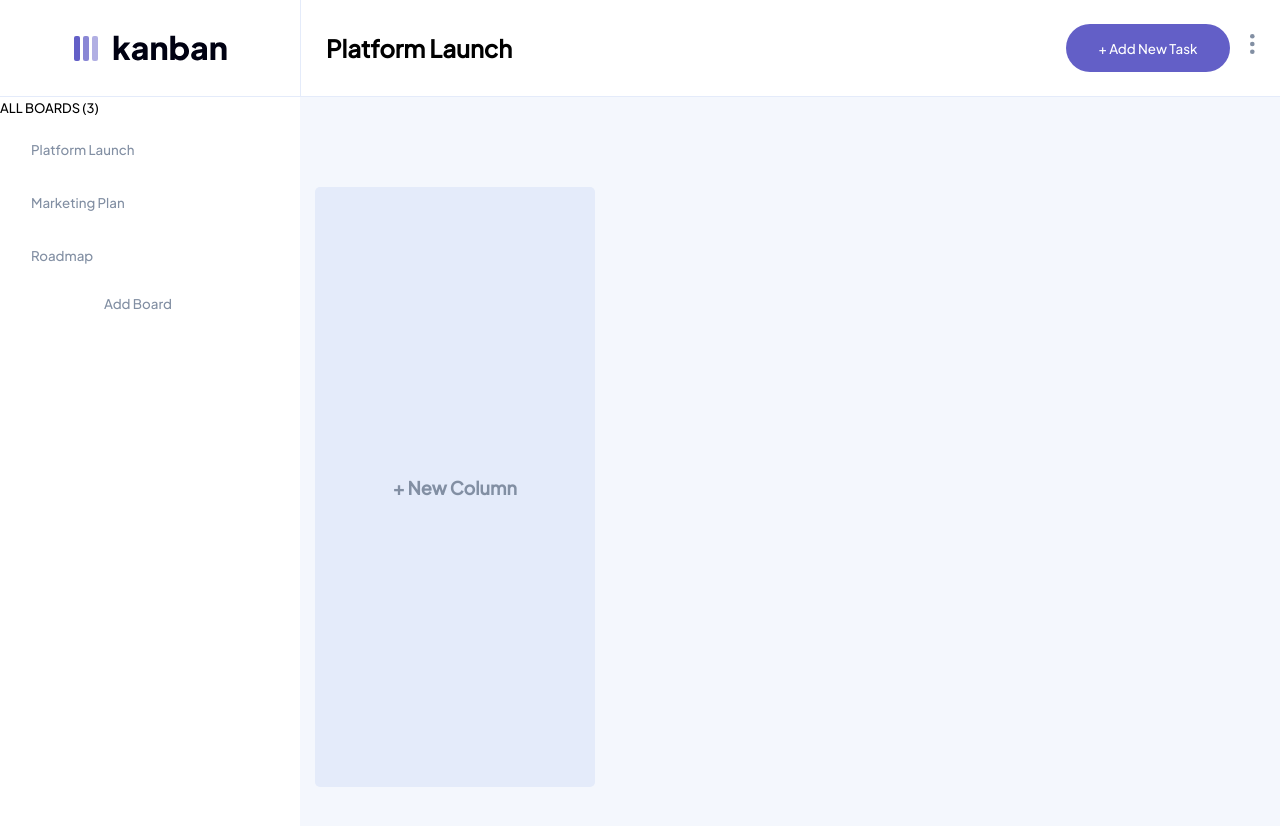
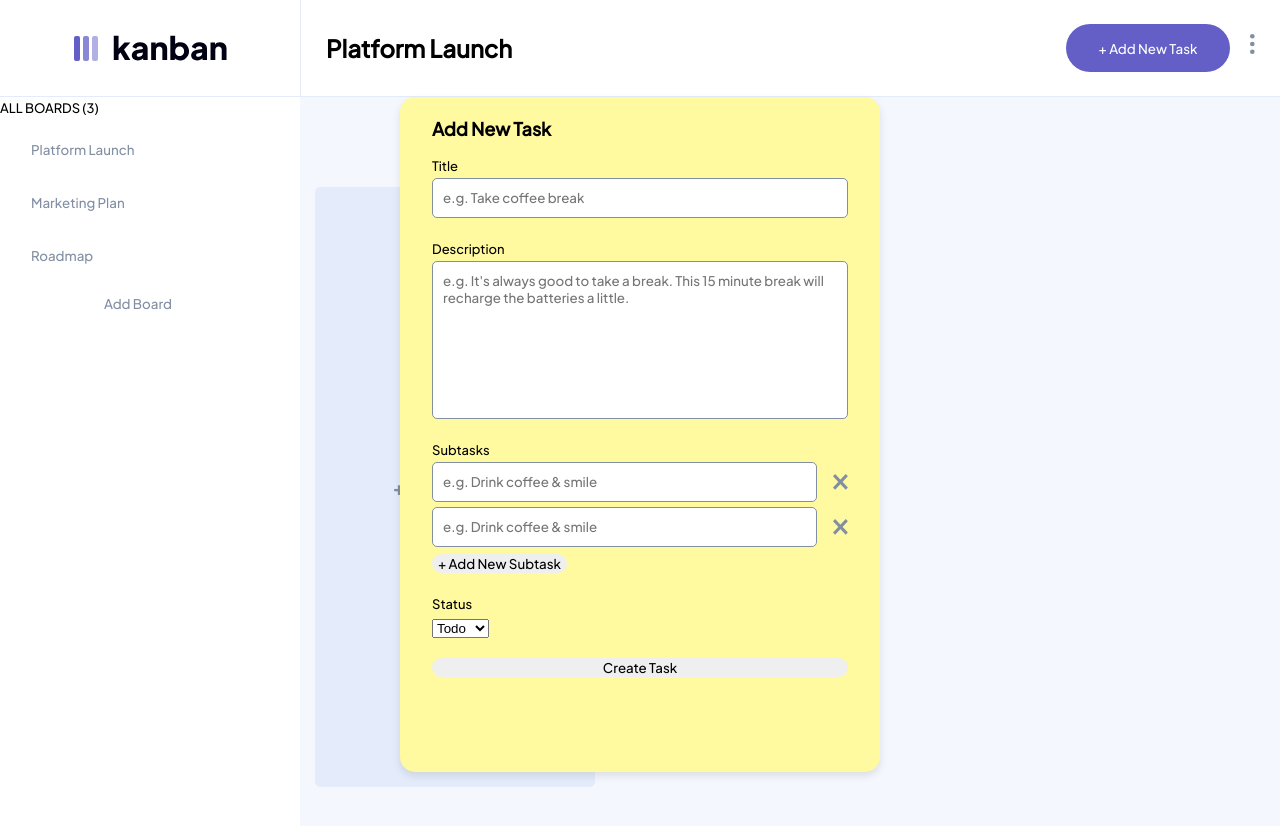
Before and after one commit to CedricCyber/Kanban-Task-Manager-App, a React (Vite) app: page / in a window 1280 px wide. Shown: the top 826 px of the page. Built offline with nearby package versions, Linux system fonts and the light colour scheme.

Commit message:
added new task form. Todo: fix submit rerender

```diff
--- a/src/App.jsx
+++ b/src/App.jsx
@@ -5,41 +5,24 @@ import TaskList from "./components/TaskList";
 import logoDark from "./assets/logo-dark.svg";
 import logoLight from "./assets/logo-light.svg";
 import settingsIcon from "./assets/icon-vertical-ellipsis.svg";
-import boardImageGrey from "./assets/icon-board.svg";
-import boardImageWhite from "./assets/icon-board-white.svg";
-import boardImagePurple from "./assets/icon-board-purple.svg";
+import crossSvg from "./assets/icon-cross.svg";
 import addTask from "./assets/icon-board.svg";
-import Route2 from "./components/Route2"; // Todo pass function as props to button in titlebar component to add task
+import SubtaskInput from "./components/SubtaskInput";
 export default function App() {
+  // ------------------------------------------- state ----------------------------------------->
   // Data from JSON file (Taskboards)
   const [taskBoards, setTaskBoards] = useState(data.boards);
+  console.log(taskBoards);
+  // current index of rendered task board
   const [currentIndex, setCurrentIndex] = useState(0);
-  console.log(taskBoards);
-  // const newArrayItem = document.getElementById("newArrayItem");
+  console.log(currentIndex);
 
-  // setTaskBoards((prevTaskBoards) => {[
-  // ...prevTaskBoards.map((board)=>{
-  // ...board, columns: [
-  //   ...columns,
-  //   {
-  //     name:
-  //     tasks:
-  //   }
-  // ]
-  // })
-  // ]
-  //
-  //
-  // });))
+  const [subtasksForm, setSubtasksForms] = useState([
+    <SubtaskInput key={0} />,
+    <SubtaskInput key={1} />,
+  ]);
 
-  // const [array, setArray] = useState(["apple", "orange", "bananna"]);
-  // console.log(array);
-  // function deleteItem() {
-  //   return setArray(array.filter((a) => a !== "apple")), console.log(array);
-  // }
-  // function getInput() {
-  //   return console.log(newArrayItem.value);
-  // }
+  //------------------------------------------- functions ----------------------------------------->
   // function to conditionally render the task bar
   // addes a new board to taskBoards array
   // Todo: create interface to add new board dynamically
@@ -106,23 +89,12 @@ export default function App() {
   const updateCurrentIndex = (index) => {
     setCurrentIndex(index), console.log(index);
   };
-  // console.log(taskBoards);
 
-  // adds a new column to the current board
-
-  // const addColumn = () => {
-  //   // THIS WORKS!
-  //   return setTaskBoards((prevBoards) => ({
-  //     ...prevBoards.map((board, index) => {
-  //       console.log(board.columns.map((column) => console.log(column)));
-  //     }),
-  //   }));
-  // };
   // add a new column to the current board
   const addColumn = () => {
     return setTaskBoards((prevBoards) => [
       ...prevBoards.map((board, index) => {
-        if (index === currentIndex) {
+        if (index == currentIndex) {
           return {
             ...board,
             columns: [
@@ -208,14 +180,19 @@ export default function App() {
     );
   };
 
-  // function to add a new task to the current board
-
-  // changes svg color on button hover
-  // const [svgColor, setSvgColor] = useState("grey");
-  // function changeSvgColor() {
-  //   if (svgColor == "grey") return setSvgColor("white");
-  //   if (svgColor == "white") return setSvgColor("grey");
-  // }
+  const showTaskMenu = () => {
+    return console.log("show task menu");
+  };
+  // function to add addition subtask input to add task form
+  const addSubtask = () => {
+    return setSubtasksForms((prevForm) => {
+      [...prevForm, <SubtaskInput key={3} />];
+    });
+  };
+  // function to delete a subtask input from task form
+  const deleteSubtask = () => {
+    return console.log("delete subtask");
+  };
 
   return (
     <div className="">
@@ -232,7 +209,8 @@ export default function App() {
           <h1 className="ml-25">{taskBoards[currentIndex].name}</h1>
           <div>
             <button
-              onClick={addTask}
+              type="button"
+              onClick={showTaskMenu}
               className="task-button background-purple text-white mr-20 "
             >
               + Add New Task
@@ -241,6 +219,39 @@ export default function App() {
           </div>
         </div>
       </div>
+      <form className="absolute add-task-menu flex-col items-center">
+        <div id="addTaskMenu" className="w-416 flex-col">
+          <h2 className="mt-20">Add New Task</h2>
+          <p>Title</p>
+          <input
+            className="h-40"
+            type="text"
+            placeholder="e.g. Take coffee break"
+          />
+          <p className="mt-20">Description</p>
+          <textarea
+            className="p-112"
+            type="text"
+            placeholder="e.g. It's always good to take a break. This 15 minute break will recharge the batteries a little."
+          />
+          <div className="">
+            <p className="mt-20">Subtasks</p>
+            {subtasksForm}
+            <button onClick={addSubtask}>+ Add New Subtask</button>
+          </div>
+          <div>
+            <p className="mt-20">Status</p>
+            <select>
+              <option value="todo">Todo</option>
+              <option value="doing">Doing</option>
+              <option value="done">Done</option>
+            </select>
+          </div>
+          <button type="submit" className="mt-20">
+            Create Task
+          </button>
+        </div>
+      </form>
       <div className="flex">
         {/* Task Boards Section */}
         <div className="w-300">
--- /dev/null
+++ b/src/components/SubtaskInput.jsx
@@ -0,0 +1,13 @@
+import crossSvg from "../assets/icon-cross.svg";
+export default function SubtaskInput() {
+  return (
+    <div className="flex justify-between mb-5">
+      <input
+        className="w-385 h-40"
+        type="text"
+        placeholder="e.g. Drink coffee & smile"
+      />
+      <img className="py-1" src={crossSvg} />
+    </div>
+  );
+}
--- a/src/index.css
+++ b/src/index.css
@@ -139,6 +139,24 @@ button:hover {
   cursor: pointer;
 }
 
+input {
+  font-family: "Plus Jakarta Sans", sans-serif;
+  border-radius: 5px;
+  border: 1px solid #828fa3;
+  padding: 10px;
+  width: 100%;
+  resize: none;
+}
+
+textarea {
+  font-family: "Plus Jakarta Sans", sans-serif;
+  border-radius: 5px;
+  border: 1px solid #828fa3;
+  padding: 10px;
+  width: 100%;
+  resize: none;
+}
+
 img:hover {
   cursor: pointer;
 }
@@ -157,6 +175,7 @@ img:hover {
 }
 
 /* Utility Classes */
+/* Layout Utility Classes */
 
 /* Flex Utility Classes */
 .flex {
@@ -185,7 +204,13 @@ img:hover {
   align-items: center;
 }
 
-/* Layout Utility Classes */
+/* Position Utility Classes */
+.absolute {
+  position: absolute;
+}
+.relative {
+  position: relative;
+}
 
 /* Width Utility Classes */
 .w-300 {
@@ -198,7 +223,19 @@ img:hover {
 .w-280 {
   width: 280px;
 }
+.w-385 {
+  width: 385px;
+}
+.w-416 {
+  width: 416px;
+}
 /* Height Utlity Classes */
+.h-40 {
+  height: 40px;
+}
+.p-112 {
+  padding-bottom: 112px;
+}
 .h-100 {
   height: 100%;
 }
@@ -223,6 +260,9 @@ img:hover {
 }
 /* Margin Utility Classes */
 /* margin-left */
+.ml-auto {
+  margin-left: auto;
+}
 .ml-25 {
   margin-left: 25px;
 }
@@ -230,6 +270,9 @@ img:hover {
   margin-left: 15px;
 }
 /* margin right */
+.mr-auto {
+  margin-right: auto;
+}
 .mr-25 {
   margin-right: 25px;
 }
@@ -260,6 +303,10 @@ img:hover {
 .p-5 {
   padding: 5px;
 }
+.py-1 {
+  padding-top: 12px;
+  padding-bottom: 12px;
+}
 .py-15 {
   padding-top: 15px;
   padding-bottom: 15px;
@@ -270,8 +317,11 @@ img:hover {
   top: 50%;
   transform: translateY(-50%);
 }
+.translateX100 {
+  transform: translateX(100%);
+}
+/* Individual Selectors */
 
-/* Individual Selectors */
 /* Task Card */
 .task-card {
   width: 280px;
@@ -280,10 +330,12 @@ img:hover {
 .task-card:hover {
   cursor: pointer;
 }
+/* container for task columns */
 .task-column-container {
   min-height: 100vh;
   width: 100%;
 }
+/* button that adds new columns */
 .new-column-button {
   border-radius: 5px;
   width: 100%;
@@ -298,6 +350,7 @@ img:hover {
 .new-column-button:hover {
   cursor: pointer;
 }
+/* Buttons that navigate between boards */
 .board-button {
   color: #828fa3;
   background-color: #ffffff;
@@ -313,3 +366,16 @@ img:hover {
   background-color: #635fc7;
   color: #ffffff;
 }
+/* Add New Task PopUp Menu */
+.add-task-menu {
+  position: absolute;
+  left: 0;
+  right: 0;
+  margin-left: auto;
+  margin-right: auto;
+  width: 480px;
+  height: 675px;
+  background-color: #fff99f;
+  border-radius: 15px;
+  box-shadow: 0px 4px 8px rgba(0, 0, 0, 0.1);
+}
```
